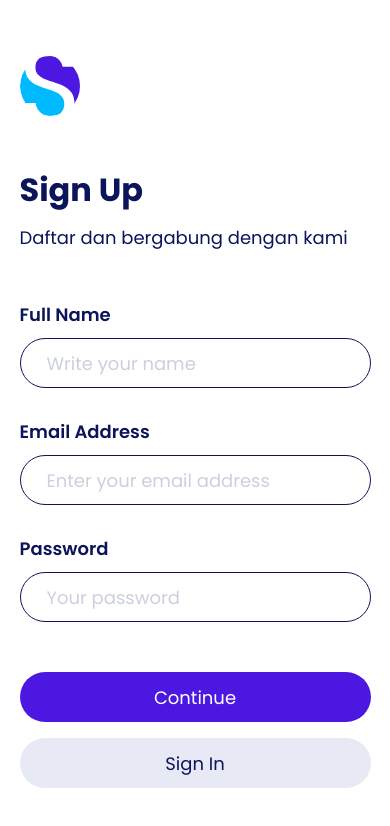
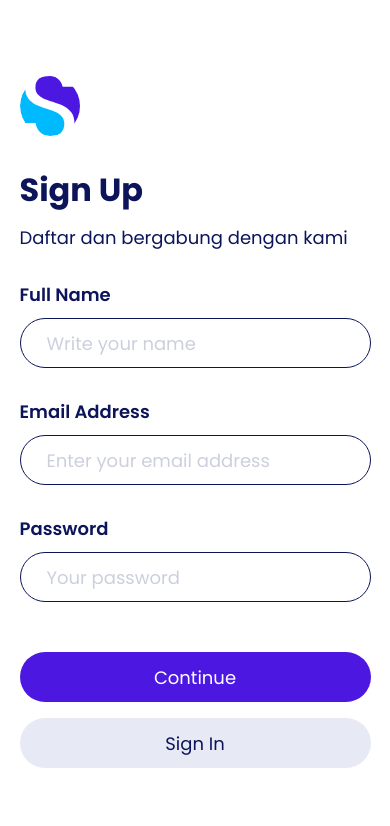
Before and after one commit to firlyafriansyah/GamingStore, a Next.js app: page /signup in a window 390 px wide. Shown: the top 826 px of the page. Built offline with nearby package versions, Linux system fonts and the light colour scheme.

Commit message:
Fixed responsive design Sign Up page

```diff
--- a/styles/signup.module.css
+++ b/styles/signup.module.css
@@ -1,6 +1,6 @@
 .container {
   width: 100%;
-  height: 100vh;
+  min-height: 100vh;
   display: flex;
   justify-content: center;
   align-items: center;
@@ -14,7 +14,7 @@
 }
 
 .logo {
-  margin-bottom: 50px;
+  margin-bottom: 30px;
 }
 
 .title {
@@ -26,7 +26,7 @@
 
 .description {
   color: #0C145A;
-  margin-bottom: 50px;
+  margin-bottom: 30px;
 }
 
 @media screen and (max-width: 500px) {
```
